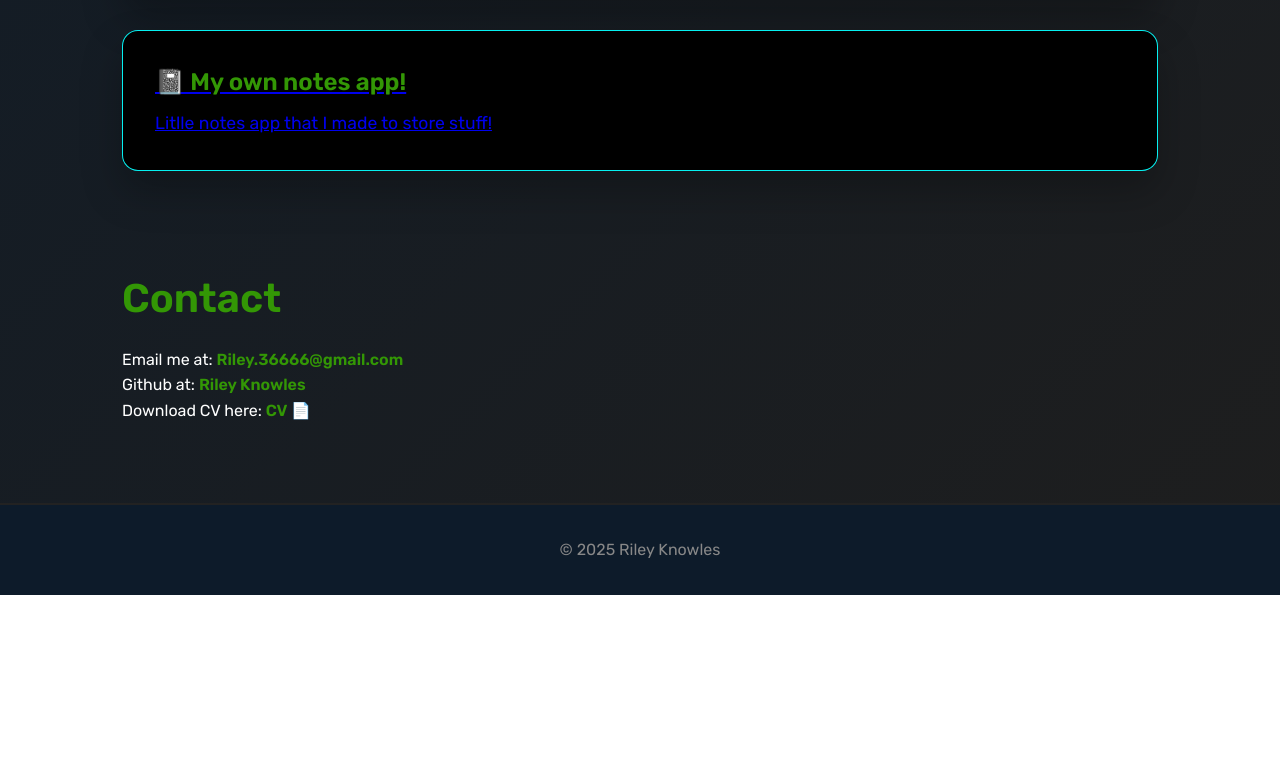
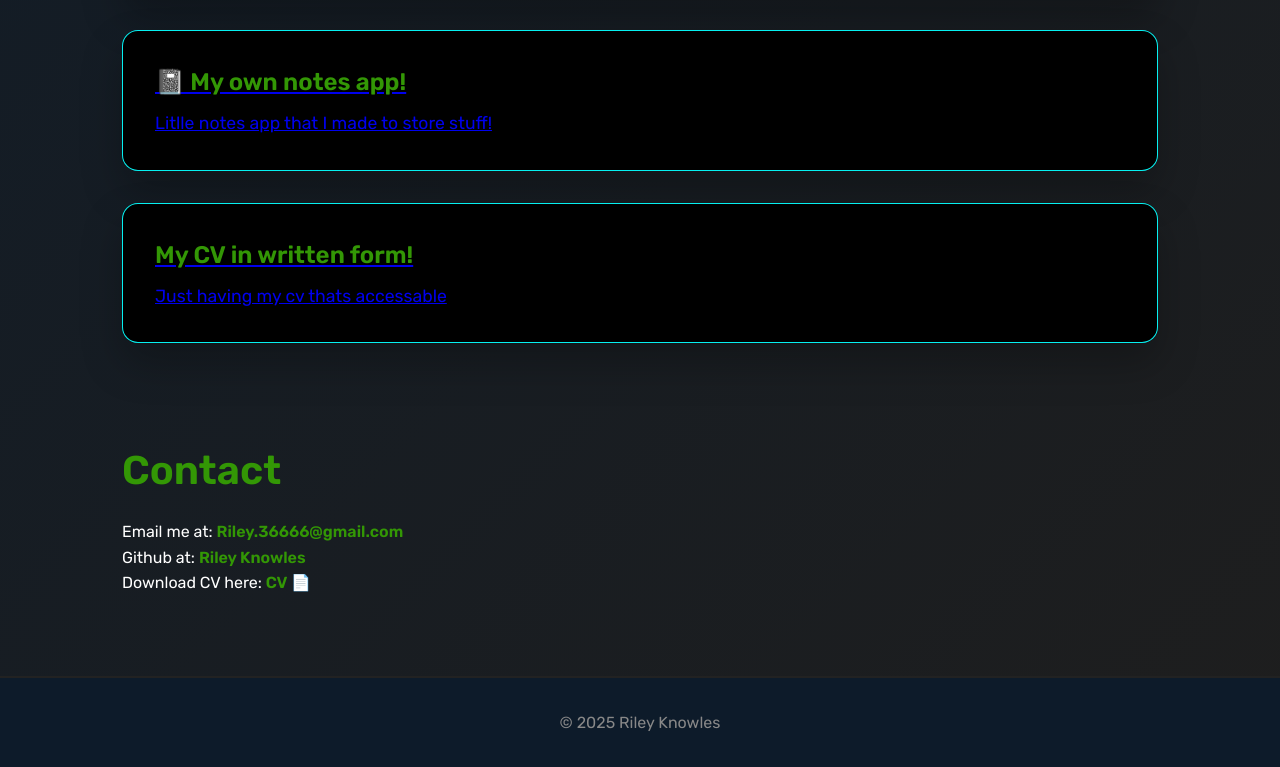
Before and after one commit to Riley36666/Portfolio, a website: page public/index.html in a window 1280 px wide. Shown: the part 1312-2079 px from the top of the page. Before the commit the page ends 1907 px from the top, so only its background shows below. Drawn offline with Linux system fonts and the light colour scheme; files that its build step writes are made by us from their sources.

Commit message:
updating code

```diff
--- a/public/index.html
+++ b/public/index.html
@@ -61,6 +61,14 @@ If you have any question feel free to email me.
       <p>Litlle notes app that I made to store stuff!</p>
       </a>
     </div>
+
+    <div class="project-card">
+      <a href="/CV">
+        <h3>My CV in written form!</h3>
+        <p>Just having my cv thats accessable</p>
+      </a>
+    </div>
+
   </section>
 
   <section id="contact" class="container">
```
Also changed, not shown: 1 other file.
